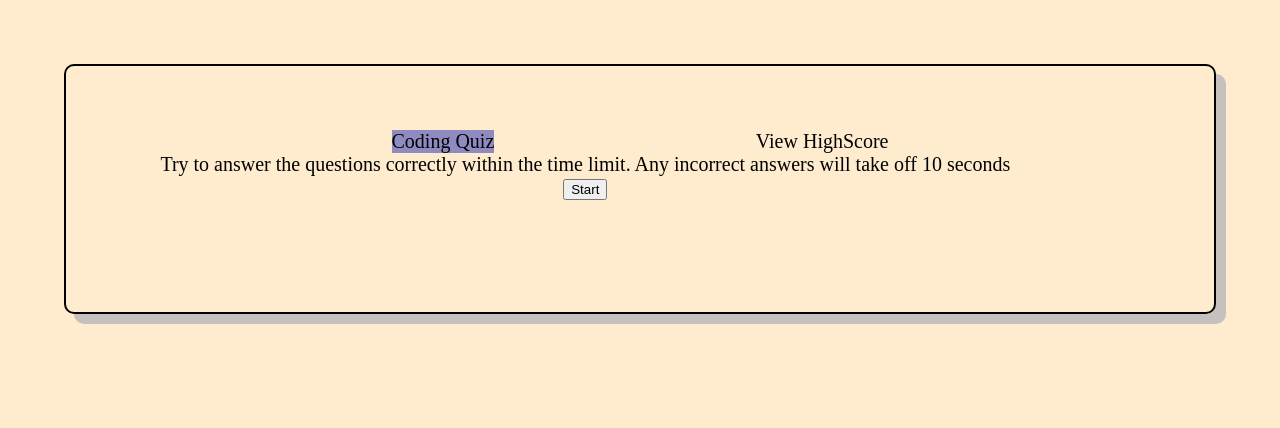
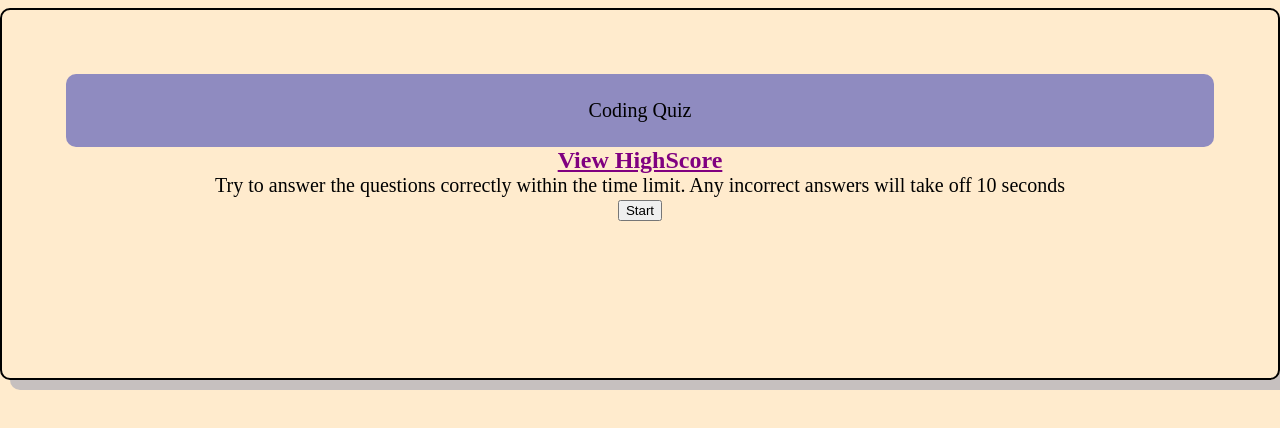
Before and after one commit to Stiicer/Super-hard-quiz, a plain HTML site: page index.html in a window 1280 px wide. Drawn offline with Linux system fonts and the light colour scheme.

Commit message:
added css

```diff
--- a/assets/style.css
+++ b/assets/style.css
@@ -3,21 +3,25 @@
 }
 header{
 background-color: rgba(116, 116, 189, 0.801);
+padding: 25px;
+border-radius: 10px 10px;
 
 }
 body{
-    display: flex;
+    display:block;
+
     flex-wrap: wrap;
     justify-content: center;
     background-color: blanchedalmond;
     box-shadow: 10px 10px rgba(196, 191, 191, 0.959) ;
     border-radius: 10px 10px;
-    margin: 5% 5% 5%;
-    padding: 20px;
+    margin-left: auto;
+    margin-right: auto;
+    padding: 100px;
     border: 2px solid rgb(0, 0, 0);
     text-align: center;
     font-size: 15pt;
-    justify-content: space-evenly;
+    justify-content: space-around;
     padding: 5%;
 }
 .qbutton{
@@ -33,3 +37,10 @@ body{
 #endPage{
     visibility: hidden;
 }
+#postHS{
+
+    font-size: larger;
+    font-weight: bold;
+    color:purple;
+    text-decoration: underline;
+}
```
